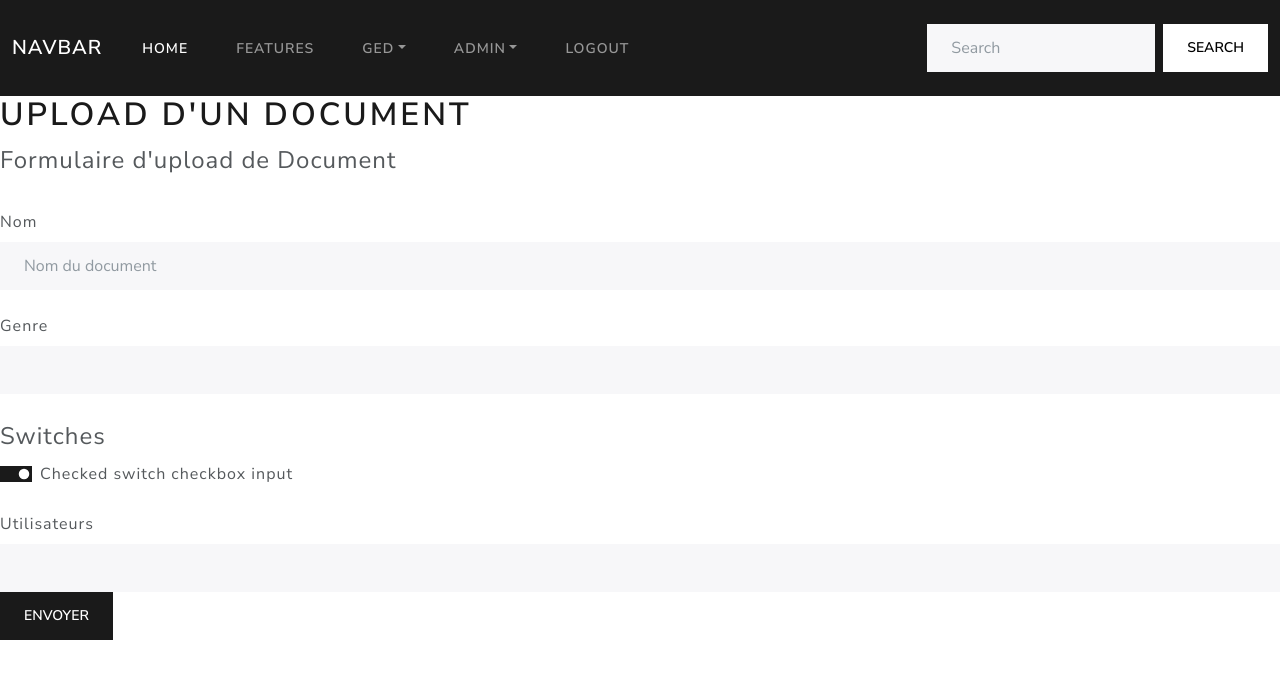
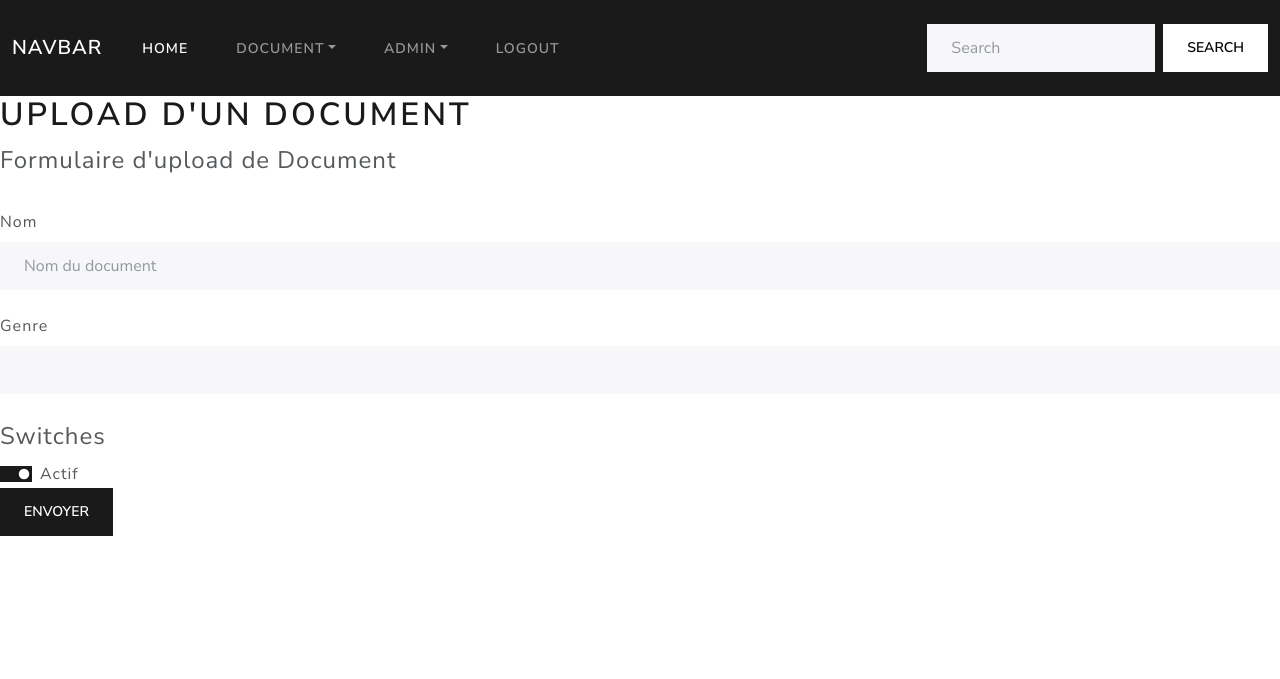
Before and after one commit to Plf42/M4207, a Symfony app: template templates/admin/insertDocument.html.twig in a window 1280 px wide. Shown: the top 679 px of the page. Run offline with Twig, Linux system fonts and the light colour scheme; the template is opened without the code that fills it, so the values that code supplies are empty; some libraries are stand-ins or nearby versions.

Commit message:
Add files via upload

```diff
--- a/templates/admin/dashboard.html.twig
+++ b/templates/admin/dashboard.html.twig
@@ -6,4 +6,5 @@
   <h1>Dashboard Hello</h1>
 
 
+
 {% endblock %}
--- a/templates/admin/insertDocument.html.twig
+++ b/templates/admin/insertDocument.html.twig
@@ -24,17 +24,10 @@
       <legend class="mt-4">Switches</legend>
       <div class="form-check form-switch">
         <input class="form-check-input" name="choixBox" type="checkbox" id="flexSwitchCheckChecked" checked="">
-        <label class="form-check-label" for="flexSwitchCheckChecked">Checked switch checkbox input</label>
+        <label class="form-check-label" for="flexSwitchCheckChecked">Actif</label>
       </div>
     </fieldset>
-	<div class="form-group">
-      <label for="exampleInputPassword1" class="form-label mt-4">Utilisateurs</label>
-      <select name="user"class="form-control">
-	  {% for item in Utilisateur %}
-		<option value={{item.id}}> {{ item.nom }} {{ item.prenom }}  </option>
-		{% endfor %}
-	  </select>
-    </div>
+
 	<button type="submit" class="btn btn-primary">Envoyer</button>
 </form>
 {% endblock %}
--- a/templates/base.html.twig
+++ b/templates/base.html.twig
@@ -25,18 +25,16 @@
     <div class="collapse navbar-collapse" id="navbarColor01">
       <ul class="navbar-nav me-auto">
         <li class="nav-item">
-          <a class="nav-link active" href="/dashboard">Home
+          <a class="nav-link active" href="/document">Home
             <span class="visually-hidden">(current)</span>
           </a>
         </li>
-        <li class="nav-item">
-          <a class="nav-link" href="#">Features</a>
-        </li>
+
         <li class="nav-item dropdown">
-          <a class="nav-link dropdown-toggle" data-bs-toggle="dropdown" href="#" role="button" aria-haspopup="true" aria-expanded="false">GED</a>
+          <a class="nav-link dropdown-toggle" data-bs-toggle="dropdown" href="#" role="button" aria-haspopup="true" aria-expanded="false">Document</a>
           <div class="dropdown-menu">
-            <a class="dropdown-item" href="/insertDocument">
-			Insert</a>
+            <a class="dropdown-item" href="/insertDocument">Insert</a>
+
           </div>
         </li>
         <li class="nav-item dropdown">
--- a/templates/document/show.html.twig
+++ b/templates/document/show.html.twig
@@ -11,10 +11,7 @@
                 <th>Id</th>
                 <td>{{ document.id }}</td>
             </tr>
-            <tr>
-                <th>Chemin</th>
-                <td>{{ document.chemin }}</td>
-            </tr>
+
             <tr>
                 <th>CreatedAt</th>
                 <td>{{ document.createdAt ? document.createdAt|date('Y-m-d H:i:s') : '' }}</td>
--- a/templates/genre/index.html.twig
+++ b/templates/genre/index.html.twig
@@ -3,7 +3,7 @@
 {% block title %}Genre index{% endblock %}
 
 {% block body %}
-    <h1>Genre index</h1>
+    <h1>Genre</h1>
 
     <table class="table">
         <thead>
--- /dev/null
+++ b/templates/user/_delete_form.html.twig
@@ -0,0 +1,4 @@
+<form method="post" action="{{ path('user_delete', {'id': user.id}) }}" onsubmit="return confirm('Are you sure you want to delete this item?');">
+    <input type="hidden" name="_token" value="{{ csrf_token('delete' ~ user.id) }}">
+    <button class="btn">Delete</button>
+</form>
--- /dev/null
+++ b/templates/user/_form.html.twig
@@ -0,0 +1,4 @@
+{{ form_start(form) }}
+    {{ form_widget(form) }}
+    <button class="btn">{{ button_label|default('Save') }}</button>
+{{ form_end(form) }}
```
Also changed, not shown: src/Controller/AdminController.php (+4 -4 lines), src/Controller/AutorisationController.php (+6 -1 lines), src/Controller/DocumentController.php (+6 -1 lines), src/Controller/UserController.php (+6 -1 lines), src/Entity/Acces.php (+4 -4 lines).
